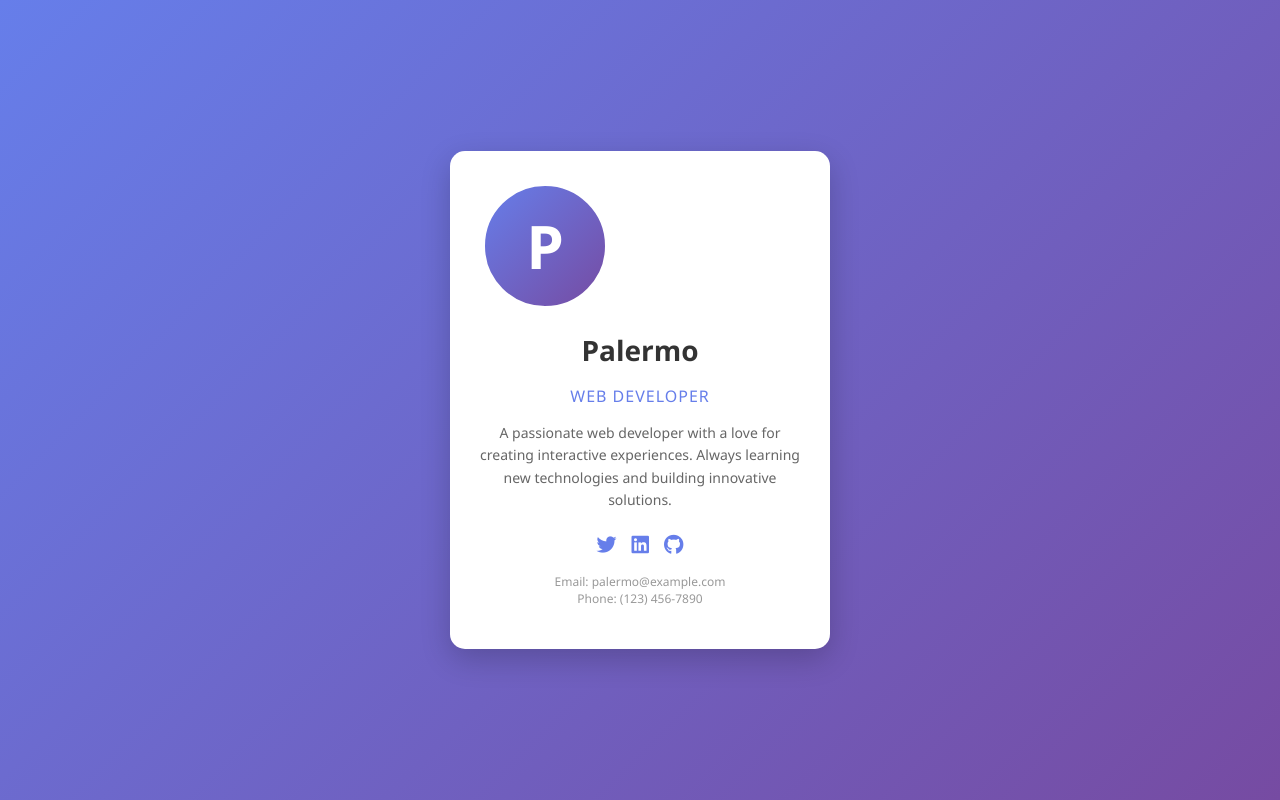
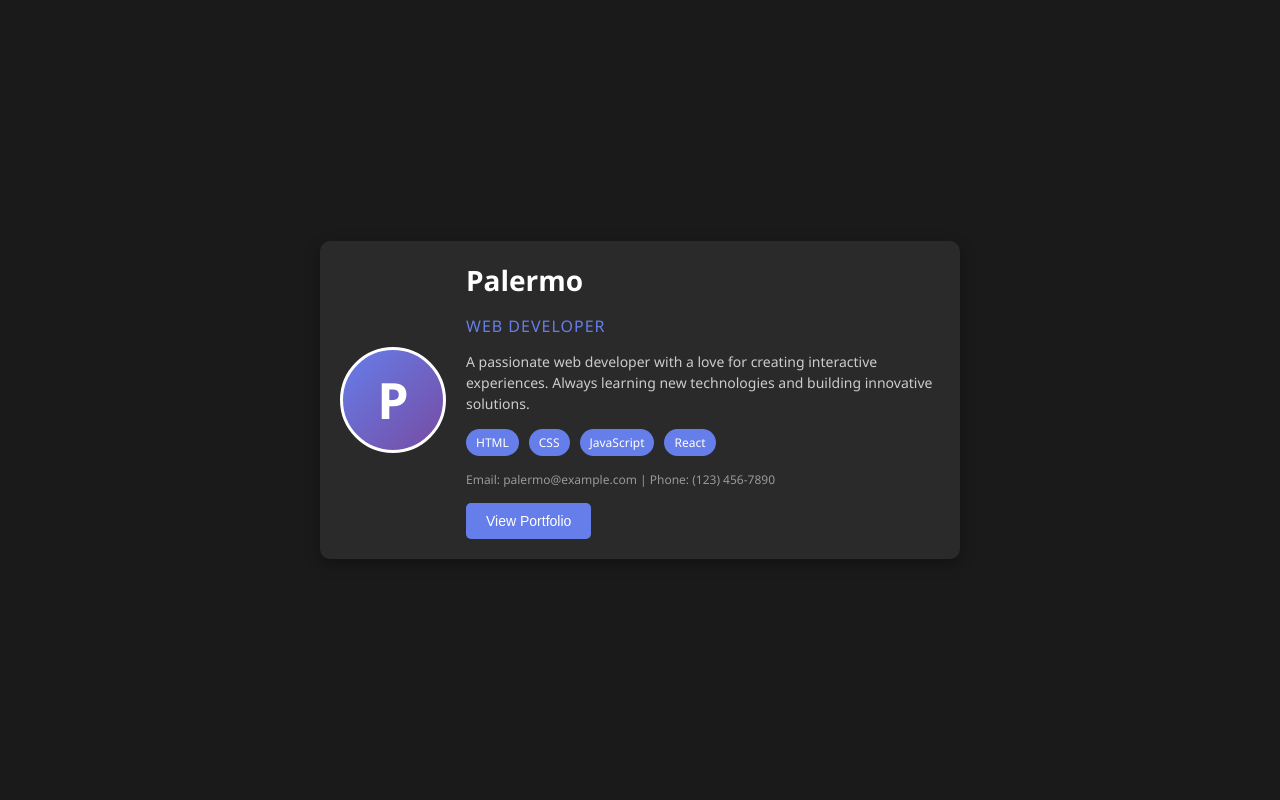
Before and after one commit to kendraxy10-ops/Palermo, a plain HTML site: page index.html in a window 1280 px wide. Drawn offline with Linux system fonts and the light colour scheme.

Commit message:
Description

```diff
--- a/index.html
+++ b/index.html
@@ -3,7 +3,7 @@
 <head>
     <meta charset="UTF-8">
     <meta name="viewport" content="width=device-width, initial-scale=1.0">
-    <title>Enhanced Profile Card</title>
+    <title>Minimalist Horizontal Profile Card</title>
     <link rel="stylesheet" href="https://cdnjs.cloudflare.com/ajax/libs/font-awesome/6.0.0/css/all.min.css">
     <style>
         body {
@@ -13,86 +13,105 @@
             align-items: center;
             height: 100vh;
             margin: 0;
-            background: linear-gradient(135deg, #667eea 0%, #764ba2 100%);
+            background: #1a1a1a;
+            color: #fff;
         }
         .profile-card {
-            background: white;
-            border-radius: 15px;
-            box-shadow: 0 10px 30px rgba(0,0,0,0.2);
-            width: 320px;
-            text-align: center;
-            padding: 30px;
-            transition: transform 0.3s ease;
+            background: #2a2a2a;
+            border-radius: 10px;
+            box-shadow: 0 5px 15px rgba(0,0,0,0.3);
+            width: 600px;
+            display: flex;
+            align-items: center;
+            padding: 20px;
+            transition: box-shadow 0.3s ease;
         }
         .profile-card:hover {
-            transform: translateY(-5px);
+            box-shadow: 0 10px 25px rgba(0,0,0,0.5);
         }
         .profile-photo {
-            width: 120px;
-            height: 120px;
+            width: 100px;
+            height: 100px;
             border-radius: 50%;
             background: linear-gradient(135deg, #667eea, #764ba2);
             color: white;
             display: flex;
             align-items: center;
             justify-content: center;
-            font-size: 60px;
+            font-size: 50px;
             font-weight: bold;
-            margin-bottom: 20px;
-            border: 5px solid #fff;
+            margin-right: 20px;
+            border: 3px solid #fff;
+        }
+        .profile-info {
+            flex: 1;
         }
         .name {
             font-size: 28px;
-            margin: 10px 0;
-            color: #333;
-            font-weight: bold;
+            margin: 0 0 5px 0;
+            color: #fff;
         }
         .title {
             font-size: 16px;
             color: #667eea;
-            margin-bottom: 15px;
+            margin-bottom: 10px;
             text-transform: uppercase;
             letter-spacing: 1px;
         }
         .bio {
             font-size: 14px;
-            color: #666;
-            line-height: 1.6;
-            margin-bottom: 20px;
+            color: #ccc;
+            line-height: 1.5;
+            margin-bottom: 15px;
         }
-        .social-links {
+        .skills {
             display: flex;
-            justify-content: center;
-            gap: 15px;
-            margin-top: 20px;
+            gap: 10px;
+            margin-bottom: 15px;
         }
-        .social-links a {
-            color: #667eea;
-            font-size: 20px;
-            transition: color 0.3s ease;
-        }
-        .social-links a:hover {
-            color: #764ba2;
+        .skill {
+            background: #667eea;
+            color: white;
+            padding: 5px 10px;
+            border-radius: 20px;
+            font-size: 12px;
         }
         .contact {
             font-size: 12px;
             color: #999;
-            margin-top: 15px;
+            margin-bottom: 15px;
+        }
+        .cta-button {
+            background: #667eea;
+            color: white;
+            border: none;
+            padding: 10px 20px;
+            border-radius: 5px;
+            cursor: pointer;
+            font-size: 14px;
+            transition: background 0.3s ease;
+        }
+        .cta-button:hover {
+            background: #764ba2;
         }
     </style>
 </head>
 <body>
     <div class="profile-card">
         <div class="profile-photo">P</div>
-        <h2 class="name">Palermo</h2>
-        <p class="title">Web Developer</p>
-        <p class="bio">A passionate web developer with a love for creating interactive experiences. Always learning new technologies and building innovative solutions.</p>
-        <div class="social-links">
-            <a href="#"><i class="fab fa-twitter"></i></a>
-            <a href="#"><i class="fab fa-linkedin"></i></a>
-            <a href="#"><i class="fab fa-github"></i></a>
+        <div class="profile-info">
+            <h2 class="name">Palermo</h2>
+            <p class="title">Web Developer</p>
+            <p class="bio">A passionate web developer with a love for creating interactive experiences. Always learning new technologies and building innovative solutions.</p>
+            <div class="skills">
+                <span class="skill">HTML</span>
+                <span class="skill">CSS</span>
+                <span class="skill">JavaScript</span>
+                <span class="skill">React</span>
+            </div>
+            <p class="contact">Email: palermo@example.com | Phone: (123) 456-7890</p>
+            <button class="cta-button">View Portfolio</button>
         </div>
-        <p class="contact">Email: palermo@example.com<br>Phone: (123) 456-7890</p>
     </div>
 </body>
 </html>
```
